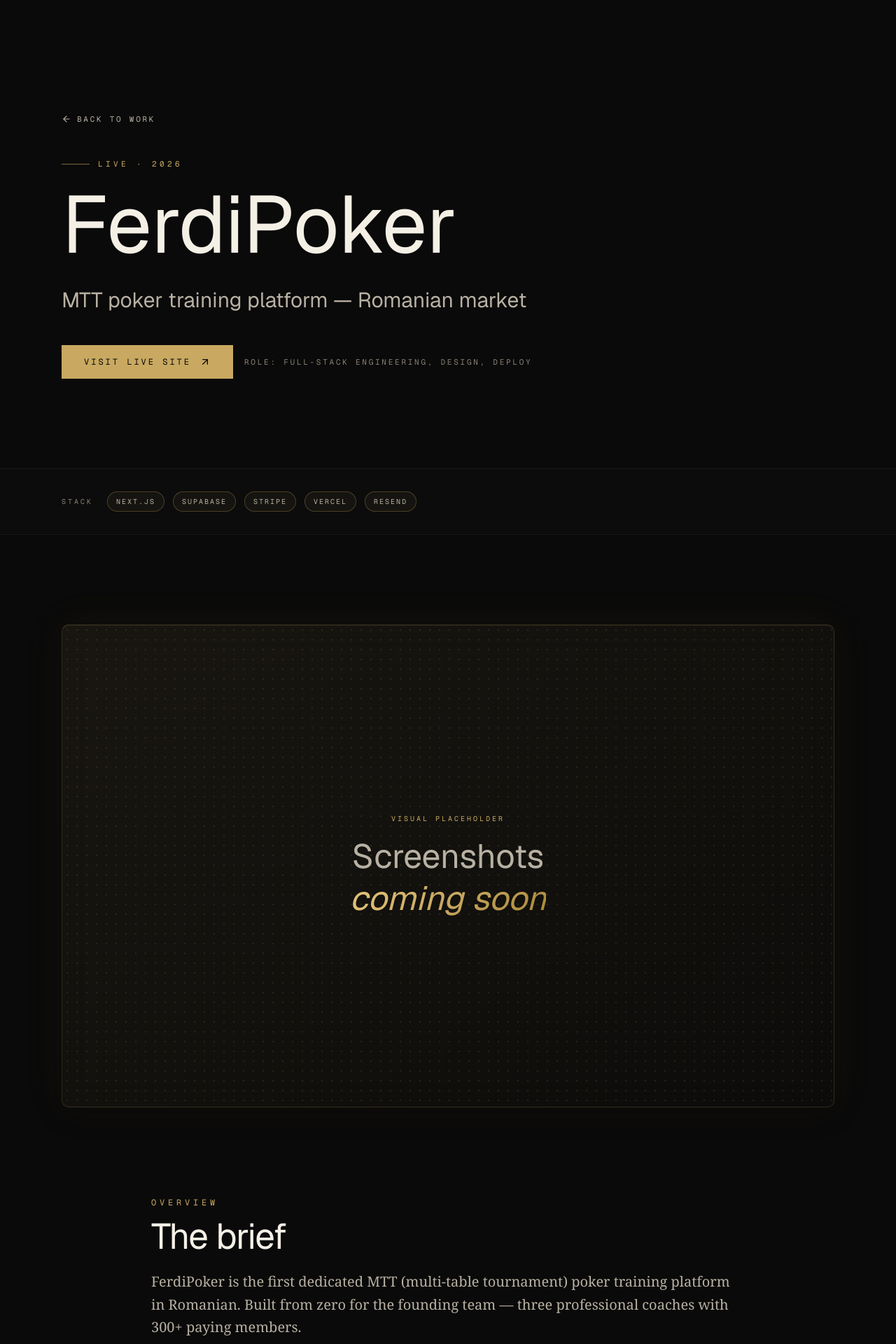
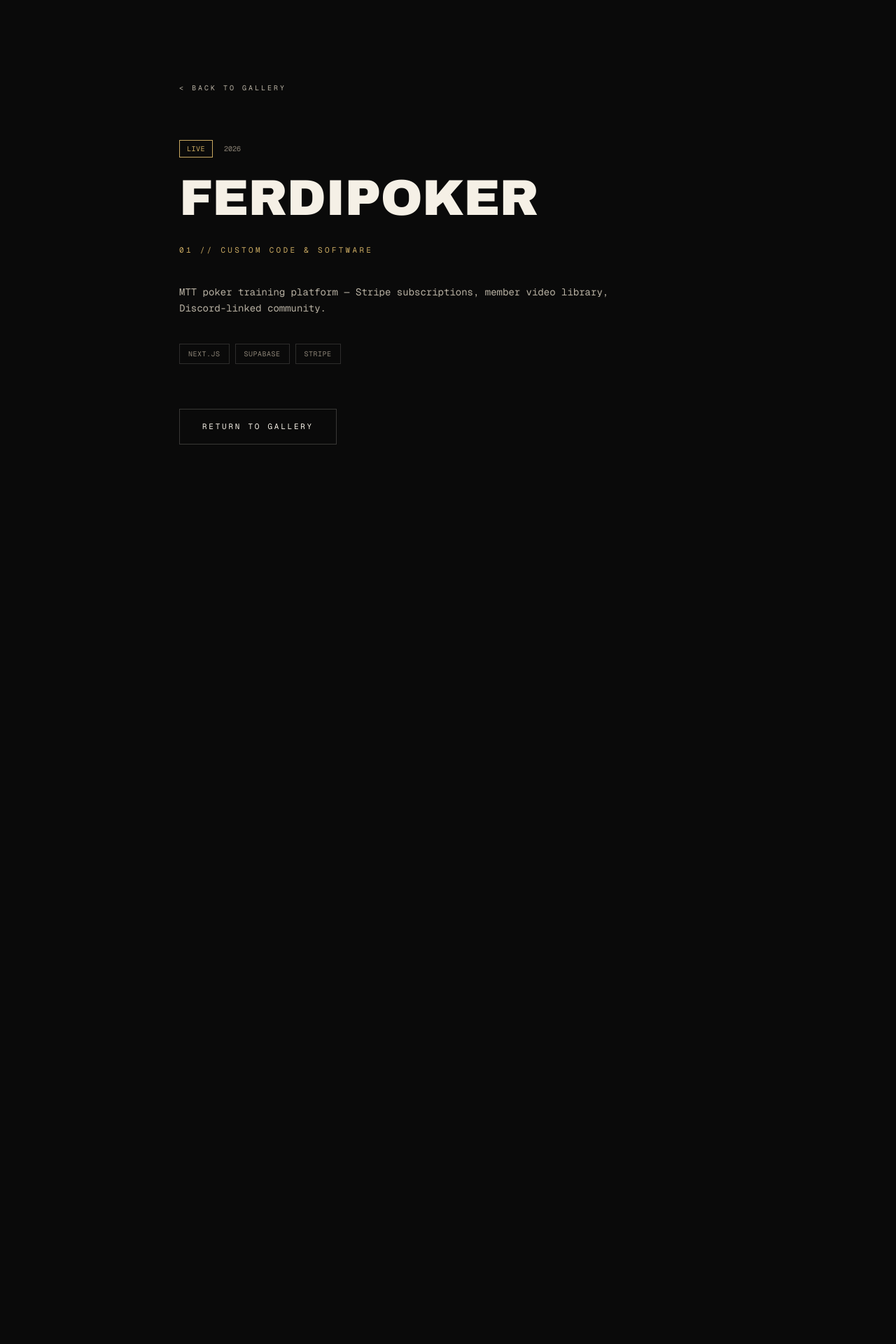
Before and after one commit to stresiadis-blip/shadeworks, a Next.js app: page /work/ferdipoker in a window 1280 px wide. Shown: the top 1920 px of the page at 70% size. After the commit the page ends 800 px from the top, so only its background shows below. Built offline with nearby package versions, Linux system fonts and the light colour scheme; a web font is replaced by a local one.

Commit message:
feat(site): homepage = sphere gallery; restyle /work/[slug] noir; archive legacy sections

```diff
--- a/package.json
+++ b/package.json
@@ -11,6 +11,7 @@
   "dependencies": {
     "@supabase/ssr": "^0.10.3",
     "@supabase/supabase-js": "^2.105.4",
+    "@types/three": "^0.184.1",
     "class-variance-authority": "^0.7.1",
     "clsx": "^2.1.1",
     "framer-motion": "^12.38.0",
@@ -26,6 +27,7 @@
     "shadcn": "^4.7.0",
     "sonner": "^2.0.7",
     "tailwind-merge": "^3.6.0",
+    "three": "^0.184.0",
     "tw-animate-css": "^1.4.0",
     "zod": "^4.4.3"
   },
--- a/src/app/page.tsx
+++ b/src/app/page.tsx
@@ -1,31 +1,5 @@
-import { Hero } from "@/components/sections/Hero";
-import { Work } from "@/components/sections/Work";
-import { Services } from "@/components/sections/Services";
-import { Process } from "@/components/sections/Process";
-import { About } from "@/components/sections/About";
-import { FAQ } from "@/components/sections/FAQ";
-import { Contact } from "@/components/sections/Contact";
-import { Footer } from "@/components/sections/Footer";
-import { Marquee } from "@/components/Marquee";
+import { GalleryExperience } from "@/components/gallery/GalleryExperience";
 
 export default function Home() {
-  return (
-    <>
-      <Hero />
-      <Marquee text="full-stack engineering · constanta · shipping since 2026" />
-      <Work />
-      <Services />
-      <Marquee
-        text="next.js · supabase · stripe · vercel · resend · typescript · tailwind"
-        reverse
-        separator="◆"
-      />
-      <Process />
-      <About />
-      <Marquee text="shade works · est. 2026 · constanta" separator="◢" />
-      <FAQ />
-      <Contact />
-      <Footer />
-    </>
-  );
+  return <GalleryExperience />;
 }
--- a/src/app/work/[slug]/page.tsx
+++ b/src/app/work/[slug]/page.tsx
@@ -1,12 +1,10 @@
 import { notFound } from "next/navigation";
 import Link from "next/link";
-import { ArrowLeft, ArrowUpRight } from "lucide-react";
 import type { Metadata } from "next";
-import { TechChip } from "@/components/TechChip";
-import { getCaseStudy, getAllCaseStudySlugs } from "@/lib/work";
+import { PROJECTS, CATEGORY_LABELS } from "@/data/projects";
 
 export function generateStaticParams() {
-  return getAllCaseStudySlugs().map((slug) => ({ slug }));
+  return PROJECTS.map((p) => ({ slug: p.slug }));
 }
 
 export async function generateMetadata({
@@ -15,211 +13,83 @@
   params: Promise<{ slug: string }>;
 }): Promise<Metadata> {
   const { slug } = await params;
-  const study = getCaseStudy(slug);
-  if (!study) return { title: "Not found · Shade Works" };
+  const project = PROJECTS.find((p) => p.slug === slug);
+  if (!project) return { title: "Not found · Shade Works" };
   return {
-    title: `${study.name} — Case study · Shade Works`,
-    description: study.tagline,
+    title: `${project.title} · Shade Works`,
+    description: project.description,
   };
 }
 
-export default async function CaseStudyPage({
+export default async function ProjectPage({
   params,
 }: {
   params: Promise<{ slug: string }>;
 }) {
   const { slug } = await params;
-  const study = getCaseStudy(slug);
-  if (!study) notFound();
+  const project = PROJECTS.find((p) => p.slug === slug);
+  if (!project) notFound();
 
   return (
-    <main className="relative bg-ink">
-      {/* Hero */}
-      <section className="relative pt-32 md:pt-40 pb-20 md:pb-32 overflow-hidden">
-        <div
-          aria-hidden="true"
-          className="pointer-events-none absolute inset-0 bg-halftone opacity-[0.04]"
-        />
-        <div className="container relative mx-auto px-6 max-w-6xl">
+    <main className="min-h-screen bg-ink px-6 pt-28 pb-32">
+      <div className="max-w-3xl mx-auto">
         <Link
-            href="/#work"
-            className="inline-flex items-center gap-2 font-mono text-[11px] uppercase tracking-[0.25em] text-bone-muted hover:text-gold transition-colors mb-12 group"
+          href="/"
+          className="font-mono text-[10px] uppercase tracking-[0.3em] text-bone-muted hover:text-gold transition-colors"
         >
-            <ArrowLeft className="h-3.5 w-3.5 transition-transform group-hover:-translate-x-1" />
-            Back to work
+          &lt; BACK TO GALLERY
         </Link>
 
-          <p className="font-mono text-[11px] uppercase tracking-[0.4em] text-gold mb-6 flex items-center gap-3">
-            <span className="inline-block h-px w-10 bg-gold/60" />
-            {study.status === "live" ? "Live" : study.status === "concept" ? "Concept" : "WIP"} · {study.year}
+        <div className="mt-16 flex items-center gap-4">
+          <span
+            className="font-mono text-[10px] tracking-wider border px-2.5 py-1"
+            style={{
+              color: project.status === "LIVE" ? "#c9a961" : "#8a8275",
+              borderColor: project.status === "LIVE" ? "#c9a961" : "#8a827555",
+            }}
+          >
+            {project.status}
+          </span>
+          <span className="font-mono text-[10px] text-bone-dim">{project.year}</span>
+        </div>
+
+        <h1 className="font-display-black text-bone mt-6 text-5xl md:text-7xl">
+          {project.title}
+        </h1>
+
+        <p className="font-mono text-[11px] uppercase tracking-[0.3em] text-gold mt-8">
+          {CATEGORY_LABELS[project.category]}
         </p>
 
-          <h1
-            className="font-project text-bone leading-[0.92]"
-            style={{ fontSize: "clamp(3rem, 9vw, 8rem)" }}
-          >
-            {study.name}
-          </h1>
-
-          <p className="font-serif-italic text-bone-muted text-xl md:text-2xl lg:text-3xl mt-8 max-w-3xl leading-relaxed">
-            {study.tagline}
+        <p className="font-mono text-sm text-bone-muted leading-relaxed mt-10 max-w-2xl">
+          {project.description}.
         </p>
 
-          <div className="mt-10 flex flex-wrap items-center gap-4">
-            {study.liveUrl ? (
-              <a
-                href={study.liveUrl}
-                target="_blank"
-                rel="noopener noreferrer"
-                className="group inline-flex items-center gap-3 bg-gold text-ink font-mono text-xs uppercase tracking-[0.25em] px-8 py-4 hover:bg-gold-light transition-colors"
+        <div className="mt-10 flex flex-wrap gap-2">
+          {project.tags.map((tag) => (
+            <span
+              key={tag}
+              className="font-mono text-[10px] uppercase tracking-wider border border-bone/15 text-bone-dim px-3 py-1.5"
             >
-                Visit live site
-                <ArrowUpRight className="h-4 w-4 transition-transform group-hover:-translate-y-0.5 group-hover:translate-x-0.5" />
-              </a>
-            ) : null}
-            <span className="font-mono text-[11px] uppercase tracking-[0.25em] text-bone-dim">
-              Role: {study.role}
+              {tag}
             </span>
-          </div>
-        </div>
-      </section>
-
-      {/* Tech stack strip */}
-      <section className="border-y border-bone/5 bg-ink-elevated/40 py-8">
-        <div className="container mx-auto px-6 max-w-6xl flex flex-wrap items-center gap-3">
-          <span className="font-mono text-[10px] uppercase tracking-[0.3em] text-bone-dim mr-2">
-            Stack
-          </span>
-          {study.stack.map((tech) => (
-            <TechChip key={tech}>{tech}</TechChip>
           ))}
         </div>
-      </section>
 
-      {/* Visual placeholder */}
-      <section className="py-20 md:py-32">
-        <div className="container mx-auto px-6 max-w-6xl">
-          <div className="glass-card-gold rounded-lg aspect-[16/10] flex items-center justify-center relative overflow-hidden">
-            <div
-              aria-hidden="true"
-              className="absolute inset-0 bg-halftone-dense opacity-30"
-            />
-            <div className="relative text-center px-8">
-              <p className="font-mono text-[10px] uppercase tracking-[0.3em] text-gold mb-4">
-                Visual placeholder
+        {project.status !== "LIVE" && (
+          <p className="font-mono text-[10px] uppercase tracking-[0.2em] text-bone-dim mt-16 border-t border-bone/10 pt-8">
+            This is a concept build from the Shade Works lab — not a client
+            engagement.
           </p>
-              <p className="font-heading-serif text-3xl md:text-5xl text-bone-muted leading-tight">
-                Screenshots <br />
-                <span className="text-gold-gradient italic">coming soon</span>
-              </p>
-            </div>
-          </div>
-        </div>
-      </section>
+        )}
 
-      {/* Content blocks */}
-      <section className="pb-32 md:pb-48">
-        <div className="container mx-auto px-6 max-w-4xl space-y-20">
-          <ContentBlock eyebrow="Overview" title="The brief">
-            {study.overview}
-          </ContentBlock>
-
-          <ContentBlock eyebrow="Problem" title="What we were solving">
-            {study.problem}
-          </ContentBlock>
-
-          <ContentBlock eyebrow="Solution" title="How we shipped it">
-            {study.solution}
-          </ContentBlock>
-
-          {study.results && study.results.length > 0 ? (
-            <div>
-              <p className="font-mono text-xs uppercase tracking-[0.4em] text-gold mb-4">
-                Results
-              </p>
-              <h2
-                className="font-heading-serif text-bone leading-[0.95] tracking-tight"
-                style={{ fontSize: "clamp(2rem, 4vw, 3.5rem)" }}
+        <Link
+          href="/"
+          className="inline-block mt-16 font-mono text-[11px] uppercase tracking-[0.25em] px-8 py-4 border border-bone/20 text-bone hover:border-gold hover:text-gold transition-colors"
         >
-                The <span className="text-gold-gradient italic">numbers</span>.
-              </h2>
-              <ul className="mt-10 space-y-6">
-                {study.results.map((r, i) => (
-                  <li
-                    key={r}
-                    className="flex items-start gap-6 pb-6 border-b border-bone/10 last:border-b-0"
-                  >
-                    <span className="font-heading-serif text-3xl md:text-4xl text-gold-gradient leading-none shrink-0">
-                      {String(i + 1).padStart(2, "0")}
-                    </span>
-                    <p className="font-serif text-bone-muted text-lg md:text-xl leading-relaxed pt-1">
-                      {r}
-                    </p>
-                  </li>
-                ))}
-              </ul>
-            </div>
-          ) : null}
-        </div>
-      </section>
-
-      {/* CTA */}
-      <section className="border-t border-bone/5 bg-ink-elevated py-24 md:py-32">
-        <div className="container mx-auto px-6 max-w-4xl text-center">
-          <p className="font-mono text-xs uppercase tracking-[0.4em] text-gold mb-6">
-            Next
-          </p>
-          <h2
-            className="font-heading-serif text-bone leading-[0.95] tracking-tight"
-            style={{ fontSize: "clamp(2rem, 5vw, 4rem)" }}
-          >
-            Have a project <br />
-            in <span className="text-gold-gradient italic">mind</span>?
-          </h2>
-          <div className="mt-10 flex flex-wrap items-center justify-center gap-4">
-            <Link
-              href="/#contact"
-              className="group inline-flex items-center gap-3 bg-gold text-ink font-mono text-xs uppercase tracking-[0.25em] px-8 py-4 hover:bg-gold-light transition-colors"
-            >
-              Start a project
-              <ArrowUpRight className="h-4 w-4 transition-transform group-hover:-translate-y-0.5 group-hover:translate-x-0.5" />
-            </Link>
-            <Link
-              href="/#work"
-              className="inline-flex items-center gap-3 border border-bone/20 text-bone font-mono text-xs uppercase tracking-[0.25em] px-8 py-4 hover:border-gold hover:text-gold transition-colors"
-            >
-              See more work
+          RETURN TO GALLERY
         </Link>
       </div>
-        </div>
-      </section>
     </main>
   );
 }
-
-function ContentBlock({
-  eyebrow,
-  title,
-  children,
-}: {
-  eyebrow: string;
-  title: string;
-  children: React.ReactNode;
-}) {
-  return (
-    <div>
-      <p className="font-mono text-xs uppercase tracking-[0.4em] text-gold mb-4">
-        {eyebrow}
-      </p>
-      <h2
-        className="font-heading-serif text-bone leading-[0.95] tracking-tight"
-        style={{ fontSize: "clamp(2rem, 4vw, 3.5rem)" }}
-      >
-        {title}
-      </h2>
-      <p className="font-serif text-bone-muted text-lg md:text-xl mt-6 leading-relaxed">
-        {children}
-      </p>
-    </div>
-  );
-}
```
Also changed, not shown: 1 other file (tests, documents, lock files or other folders). Lines whose indentation alone changed are shown as unchanged.
